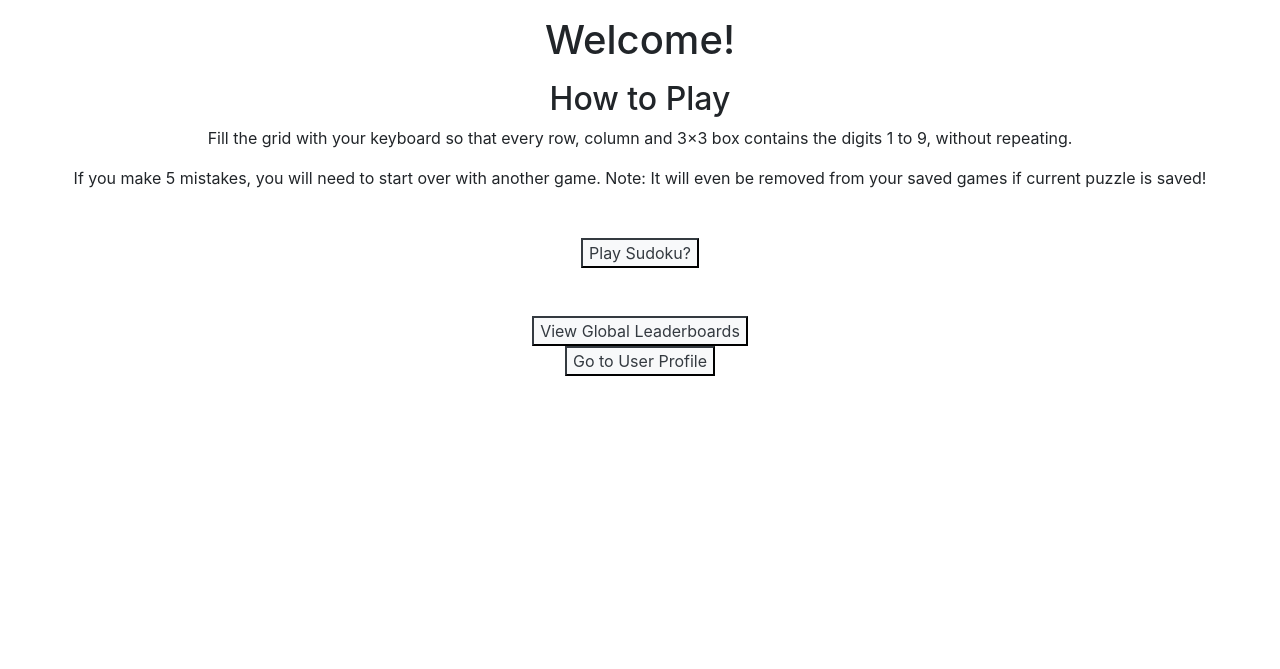
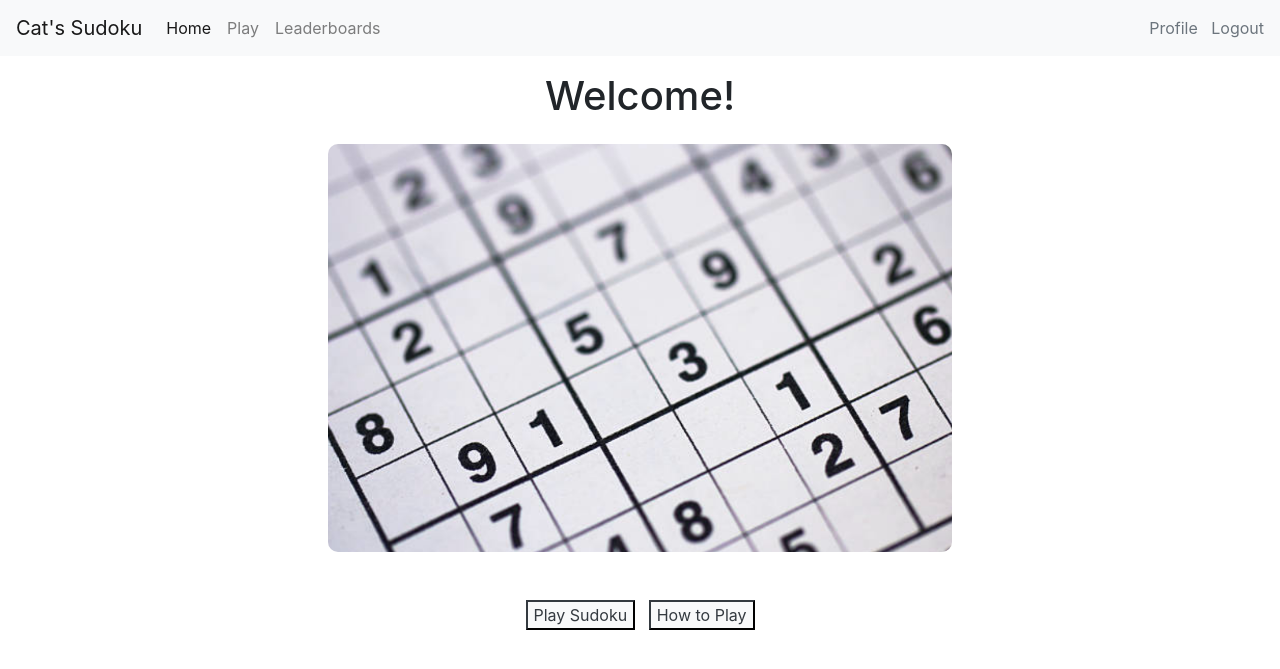
Before and after one commit to Cutecat42/Sudoku, a Flask app: page / in a window 1280 px wide. Shown: the top 669 px of the page. Run offline with Flask 2, Linux system fonts and the light colour scheme; a user stored in the database is signed in; some libraries are stand-ins or nearby versions.

Commit message:
added css to make site look good

```diff
--- a/app.py
+++ b/app.py
@@ -44,6 +44,7 @@ def sign_up_user():
 
         signup(form.name.data,form.username.data,form.password.data)
         session['logged_in_user'] = data.user
+        data.board = None
         return redirect('/')
 
     else:
@@ -65,6 +66,7 @@ def user_login():
 
         if login(form.username.data,form.password.data) == True:
             session['logged_in_user'] = data.user
+            data.board = None
             return redirect('/')
 
         flash('Please check your login details and try again.')
@@ -84,6 +86,7 @@ def logout():
 
     logout_user()
     data.user = None
+    data.board = None
     session.pop('logged_in_user')
 
     return redirect('/')
@@ -100,7 +103,7 @@ def show_profile():
     usr = get_user(user)
     best_time = best_times(user)
 
-    return render_template('/profile.html',usr=usr,best_times=best_time)
+    return render_template('/profile.html',usr=usr,best_times=best_time,user=user)
 
 @app.route('/edit', methods=["GET", "POST"])
 def edit_user_page():
@@ -142,19 +145,31 @@ def edit_user_page():
 def leader_boards():
     """Show the best times and games completed for all users"""
 
+    user = session.get('logged_in_user', None)
+
     users = global_best()[0]
     easy = global_best()[1]
     medium = global_best()[2]
     hard = global_best()[3]
 
-    return render_template('global.html', users=users,easy=easy,medium=medium,hard=hard)
+    return render_template('global.html', users=users,easy=easy,medium=medium,hard=hard,user=user)
 
 
 @app.route('/choose_level', methods=["GET", "POST"])
 def game():
     """Shows form to play game and then redirects to /play_game"""
 
+    user = session.get('logged_in_user', None)
+
     form = ChooseLevel()
+
+    if user:
+        if any_saved(user) == False:
+            no_saved = False
+        else:
+            no_saved = True
+    else:
+        no_saved = False
 
     if form.validate_on_submit():
 
@@ -162,7 +177,7 @@ def game():
         return redirect('/play_game')
 
     else:
-        return render_template('/level.html', form=form)
+        return render_template('/level.html', form=form,user=user,no_saved=no_saved)
 
 @app.route('/play_game')
 def play_game():
@@ -236,4 +251,4 @@ def load_game():
         return redirect('/play_game')
 
     else:
-        return render_template('/load.html',form=form)
+        return render_template('/load.html',form=form,user=user)
--- a/static/css/style.css
+++ b/static/css/style.css
@@ -5,15 +5,20 @@ tr input {
 }
 
 table {
-    border-collapse: collapse; font-family: Calibri, sans-serif;
+    border-collapse: collapse;
+    font-family: Calibri, sans-serif;
 }
 
-colgroup, tbody {
+colgroup, thead, tbody {
     border: solid medium;
 }
 
-td {
-    border: solid thin; height: 1.5em; width: 1.5em; text-align: center; padding: 0;
+td, tr {
+    border: solid thin;
+    height: 1.5em;
+    width: 1.5em;
+    text-align: center;
+    padding: 0;
 }
 
 .centered {
@@ -25,3 +30,18 @@ td {
     color: red;
     border: 1px solid red;
 }
+
+.form-with-btn {
+    display: inline;
+}
+
+.sudoku-img {
+    max-width: 50%;
+    margin:0px auto;
+    border-radius: 10px;
+}
+
+.width-50 {
+    max-width:50%;
+    margin:0px auto;
+}
--- a/templates/base.html
+++ b/templates/base.html
@@ -8,7 +8,40 @@
     <link rel="stylesheet" href="https://stackpath.bootstrapcdn.com/bootstrap/4.3.1/css/bootstrap.min.css" integrity="sha384-ggOyR0iXCbMQv3Xipma34MD+dH/1fQ784/j6cY/iJTQUOhcWr7x9JvoRxT2MZw1T" crossorigin="anonymous">
 </head>
 <body>
+    <nav class="navbar navbar-expand-lg navbar-light bg-light">
+        <a class="navbar-brand" href="#">Cat's Sudoku</a>
+        <button class="navbar-toggler" type="button" data-toggle="collapse" data-target="#navbarText" aria-controls="navbarText" aria-expanded="false" aria-label="Toggle navigation">
+          <span class="navbar-toggler-icon"></span>
+        </button>
+        <div class="collapse navbar-collapse" id="navbarText">
+          <ul class="navbar-nav mr-auto">
+            <li class="nav-item active">
+              <a class="nav-link home" href="/">Home <span class="sr-only">(current)</span></a>
+            </li>
+            <li class="nav-item">
+              <a class="nav-link play" href="/choose_level">Play</a>
+            </li>
+            <li class="nav-item">
+              <a class="nav-link leaderboards" href="/global_leaderboards">Leaderboards</a>
+            </li>
+          </ul>
+          {% if user %}
+          <a href="/profile" class="text-muted">Profile</a>
+          &nbsp; &nbsp;
+          <a href="/logout" class="text-muted">Logout</a>
+          </span>
+          {% else %}
+          <span class="navbar-text">
+            <a href="/sign_up" class="text-muted">Register</a>
+            &nbsp;
+            <a href="/login" class="text-muted">Login</a>
+          </span>
+          {% endif %}
+        </div>
+      </nav>
     {% block content %}BODY CONTENT GOES HERE{% endblock %}
     <script src="https://unpkg.com/axios/dist/axios.min.js"></script>
+    <script src="https://cdnjs.cloudflare.com/ajax/libs/popper.js/1.12.3/umd/popper.min.js" integrity="sha384-vFJXuSJphROIrBnz7yo7oB41mKfc8JzQZiCq4NCceLEaO4IHwicKwpJf9c9IpFgh" crossorigin="anonymous"></script>
+    <script src="https://cdn.jsdelivr.net/npm/bootstrap@4.5.3/dist/js/bootstrap.bundle.min.js" integrity="sha384-ho+j7jyWK8fNQe+A12Hb8AhRq26LrZ/JpcUGGOn+Y7RsweNrtN/tE3MoK7ZeZDyx" crossorigin="anonymous"></script>
 </body>
 </html>
--- a/templates/index.html
+++ b/templates/index.html
@@ -6,47 +6,68 @@
 
 <div class="text-center m-3">
 
-<h1>Welcome!</h1>
+  <h1>Welcome!</h1>
 
-<div>
-    <h2 class="mt-3">How to Play</h2>
-    <p>Fill the grid with your keyboard so that every row, column and 3×3 box contains the digits 1 to 9, without repeating.</p>
-    <p>If you make 5 mistakes, you will need to start over with another game. Note: It will even be removed from
-        your saved games if current puzzle is saved!
-    </p>
-</div>
+  <img src="/static/images/sudoku.png" alt="sudoku" class="sudoku-img mt-3">
+  <br>
+  <br>
+  <br>
 
-<form action="/choose_level" method="get" class="mt-5">
-    <button class="btn-light btn-outline-dark">Play Sudoku?</button>
-</form>
+  <form action="/choose_level" method="get" class="mt-5 form-with-btn">
+    <button class="btn-light btn-outline-dark">Play Sudoku</button>
+  </form>
 
-<form action="/global_leaderboards" method="get" class="mt-5">
-    <button class="btn-light btn-outline-dark">View Global Leaderboards</button>
-</form>
+  &nbsp;
 
+  <button class="btn-light btn-outline-dark" onclick="openModal()">How to Play</button>
 
-
-{% if not user %}
-
-<form action="/sign_up" method="get">
-    <button class="btn-light btn-outline-dark">Register</button>
-</form>
-
-<form action="/login" method="get">
-    <button class="btn-light btn-outline-dark">Login</button>
-</form>
-
-{% endif %}
-
-{% if user %}
-
-<form action="/profile" method="get">
-    <button class="btn-light btn-outline-dark">Go to User Profile</button>
-</form>
-
-{% endif %}
+    <div class="modal fade" id="howToPlay" tabindex="-1" aria-labelledby="howToPlay" aria-modal="true" role="dialog">
+        <div class="modal-dialog" role="document">
+          <div class="modal-content">
+            <div class="modal-header">
+              <h5 class="modal-title" id="exampleModalLabel">How to Play</h5>
+              <button type="button" class="close" aria-label="Close"  onclick="closeModal()">
+                <span aria-hidden="true">×</span>
+              </button>
+            </div>
+            <div class="modal-body">
+                <p>Fill the grid with your keyboard so that every row, column and 3×3 box contains the digits 1 to 9, without repeating.</p>
+                <p>If you make 5 mistakes, you will need to start over with another game. Note: It will even be removed from
+                    your saved games if current puzzle is saved!
+            </div>
+            <div class="modal-footer">
+              <button type="button" class="btn btn-secondary" onclick="closeModal()">Close</button>
+            </div>
+          </div>
+        </div>
+      </div>
+    <div class="modal-backdrop fade show" id="backdrop"  style="display: none;"></div>
 
 </div>
 
+<script>
+    function openModal() {
+        document.getElementById("backdrop").style.display = "block"
+        document.getElementById("howToPlay").style.display = "block"
+        document.getElementById("howToPlay").classList.add("show")
+    }
+    function closeModal() {
+        document.getElementById("backdrop").style.display = "none"
+        document.getElementById("howToPlay").style.display = "none"
+        document.getElementById("howToPlay").classList.remove("show");
+    }
+
+    let modal = document.getElementById('howToPlay');
+
+
+    window.onclick = function(event) {
+      if (event.target == modal) {
+        closeModal()
+      }
+    }
+
+    document.querySelector('.active').classList.remove("active")
+    document.querySelector('.home').classList.add("active")
+</script>
 
 {% endblock %}
```
Also changed, not shown: templates/global.html (+16 -18 lines), templates/level.html (+12 -8 lines), templates/load.html (+5 -7 lines), templates/login.html (+3 -9 lines), templates/profile.html (+15 -26 lines), templates/signup.html (+10 -20 lines), templates/sudoku.html (+9 -33 lines), static/images/sudoku.png (added).
